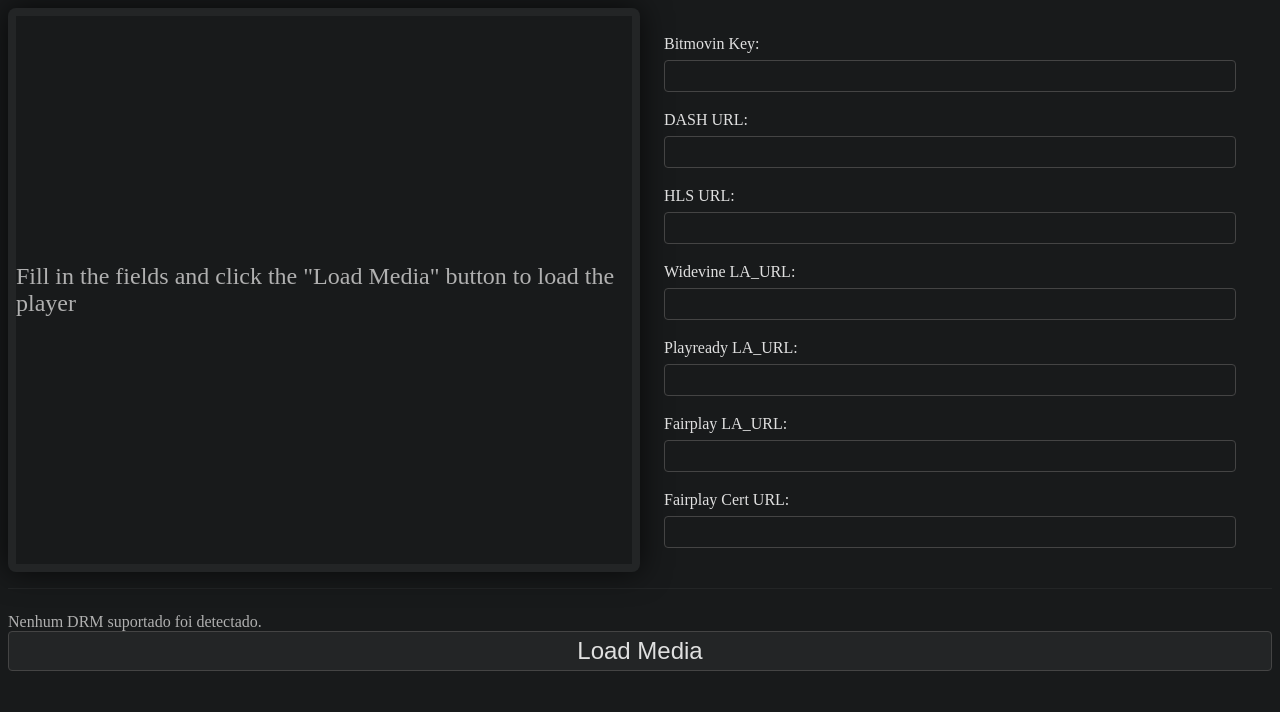
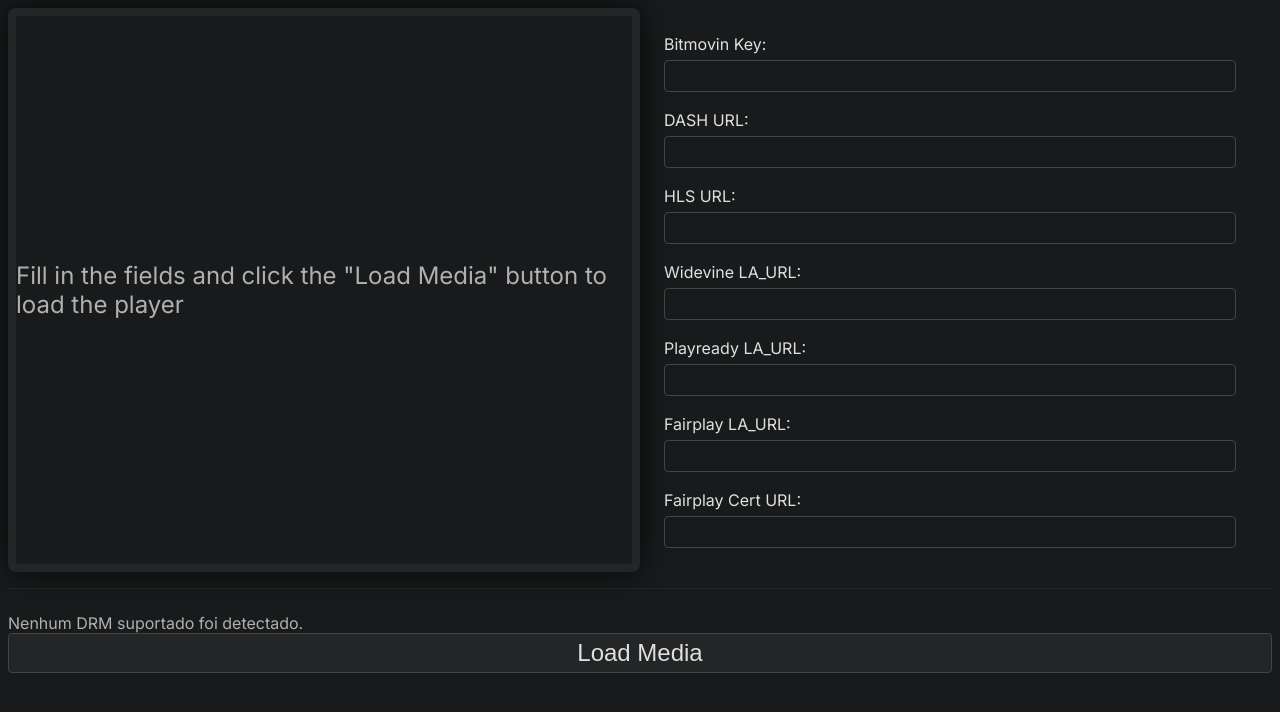
Before and after one commit to cjatoba/bitmovin-player-test, a plain HTML site: page index.html in a window 1280 px wide. Drawn offline with Linux system fonts and the light colour scheme.

Commit message:
feat: change font

```diff
--- a/css/style.css
+++ b/css/style.css
@@ -1,6 +1,7 @@
 body {
     background: #181a1b;
     color: #e0e0e0;
+    font-family: 'Inter', 'Roboto', 'Segoe UI', Arial, sans-serif;
 }
 
 .container {
--- a/index.html
+++ b/index.html
@@ -4,6 +4,7 @@
         <title>Bitmovin Player Test</title>
         <link rel="stylesheet" href="css/style.css">
         <link rel="icon" type="image/png" href="favicon.ico">
+        <link href="https://fonts.googleapis.com/css2?family=Inter:wght@400;500;700&display=swap" rel="stylesheet">
 
         <script type="text/javascript" src="https://cdn.jsdelivr.net/npm/bitmovin-player@8/bitmovinplayer.js" async ></script>
         <script type="module" src="js/index.js"></script>
```
